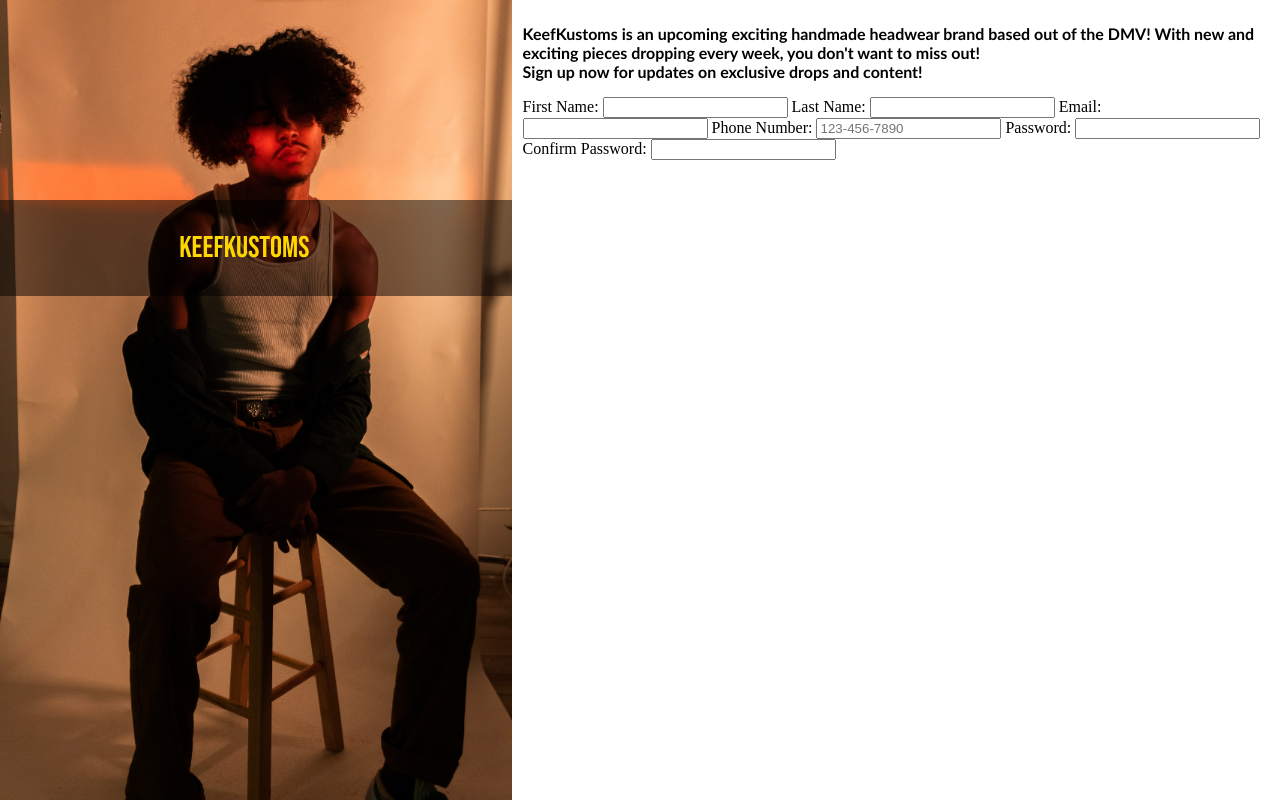
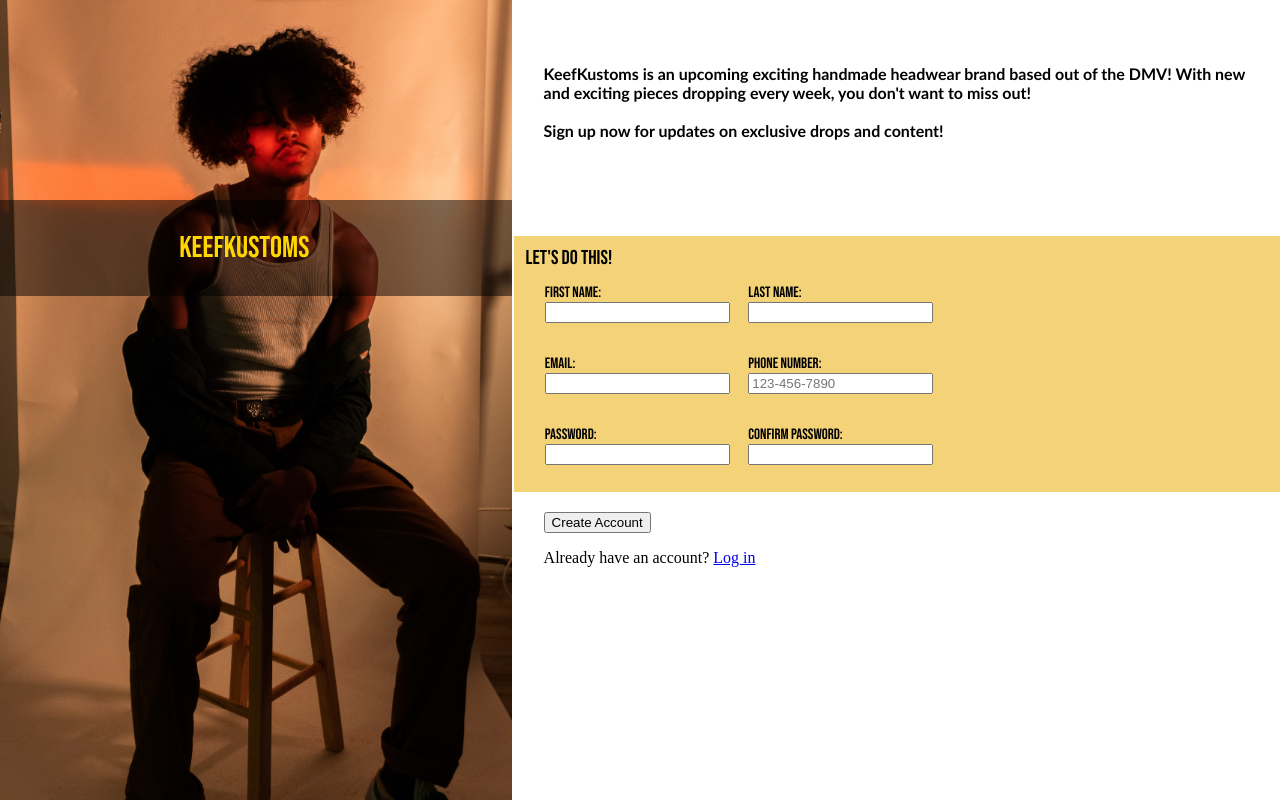
Before and after one commit to makishi-asemota/Sign-Up-Form, a plain HTML site: page index.html in a window 1280 px wide. Drawn offline with Linux system fonts and the light colour scheme.

Commit message:
finishing up styling with css

```diff
--- a/index.html
+++ b/index.html
@@ -18,29 +18,50 @@
       </div>
 
      <div id="right">
-         <p class="header">KeefKustoms is an upcoming exciting handmade headwear brand based out of the DMV! With new and exciting pieces dropping every week, you don't want to miss out!<br>Sign up now for updates on exclusive drops and content!</br></p>
+         <p class="header">KeefKustoms is an upcoming exciting handmade headwear brand based out of the DMV! With new and exciting pieces dropping every week, you don't want to miss out!<br><br>Sign up now for updates on exclusive drops and content!</p>
             <div>
              <form action="example.com/path" method="post">
+                 <legend>Let's Do This!</legend>
+                 <fieldset>
+                    <div class="block">
                       <label for="first_name">First Name: </label>
                       <input type="text" name="fname" id="first_name" required>
+                    </div>
 
+                    <div class="block">
                       <label for="last_name">Last Name: </label>
                       <input type="text" name="lname" id="last_name" required>
+                    </div>
+                 </fieldset>
 
+                 <fieldset>
+                    <div class="block">
                       <label for="user_email">Email: </label>
                       <input type="email" name="email" id="user_email" required>
+                    </div>
 
+                    <div class="block">
                       <label for="phone">Phone Number: </label>
                       <input type="tel" name="phone" id="phone" pattern="[0-9]{3}-[0-9]{3}-[0-9]{4}" placeholder="123-456-7890"required>
+                    </div>
+                 </fieldset>
 
+                 <fieldset>
+                    <div class="block">
                       <label for="user_password">Password: </label>
                       <input type="text" name="password" id="user_password">
+                    </div>
 
+                    <div class="block">
                       <label for="confirmpassword">Confirm Password: </label>
                       <input type="text" name="cpassword" id="confirmpassword" required>
+                    </div>
+                 </fieldset>
              </form>
             </div>
-         </form>
+            <div class="button-area">
+                <button type="submit">Create Account</button>
+                <p>Already have an account? <a href="#">Log in</a></p>
              </div>
     </div>
 </body>
--- a/styles.css
+++ b/styles.css
@@ -27,7 +27,6 @@ img {
     width: 60%;
     display: flex;
     flex-direction: column;
-    padding-left: 15px;
 }
 
 #left{
@@ -41,4 +40,37 @@ img {
 .header{
     font-weight: bold;
     font-family: 'Gill Sans', 'Gill Sans MT';
+    padding-left: 30px;
+    padding-top: 40px;
 }
+
+label{
+    display: block;
+}
+
+.block{
+    display: inline-block;
+    padding: 8px;
+}
+
+fieldset{
+    border: none;
+}
+
+form {
+    background: rgba(235, 178, 23, 0.582);
+    padding: 10px;
+    width: 100%;
+    font-family: 'Bebas Neue', cursive;
+    font-size: 15px;
+    margin-top: 80px;
+}
+
+legend{
+    font-size: 20px;
+}
+
+.button-area{
+    padding-left: 30px;
+    padding-top: 20px;
+}
```
Lines whose indentation alone changed are shown as unchanged.
